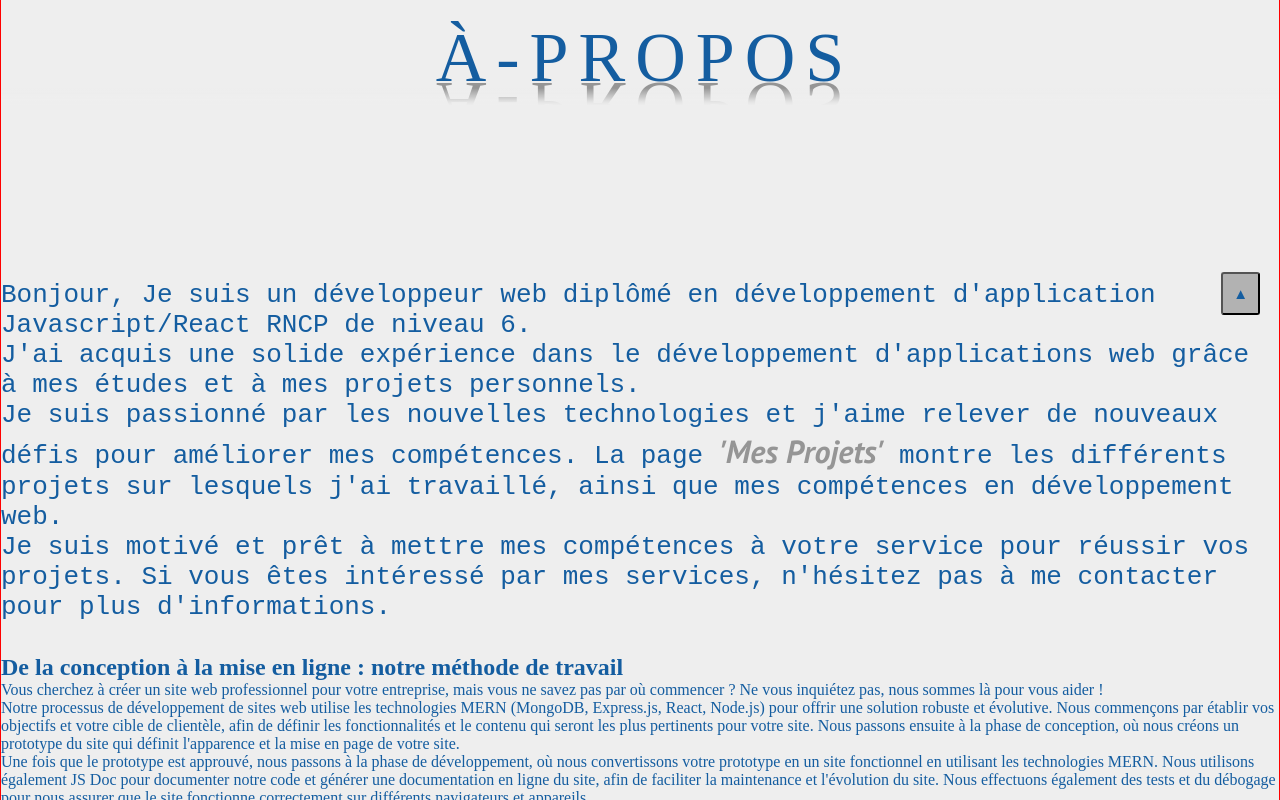
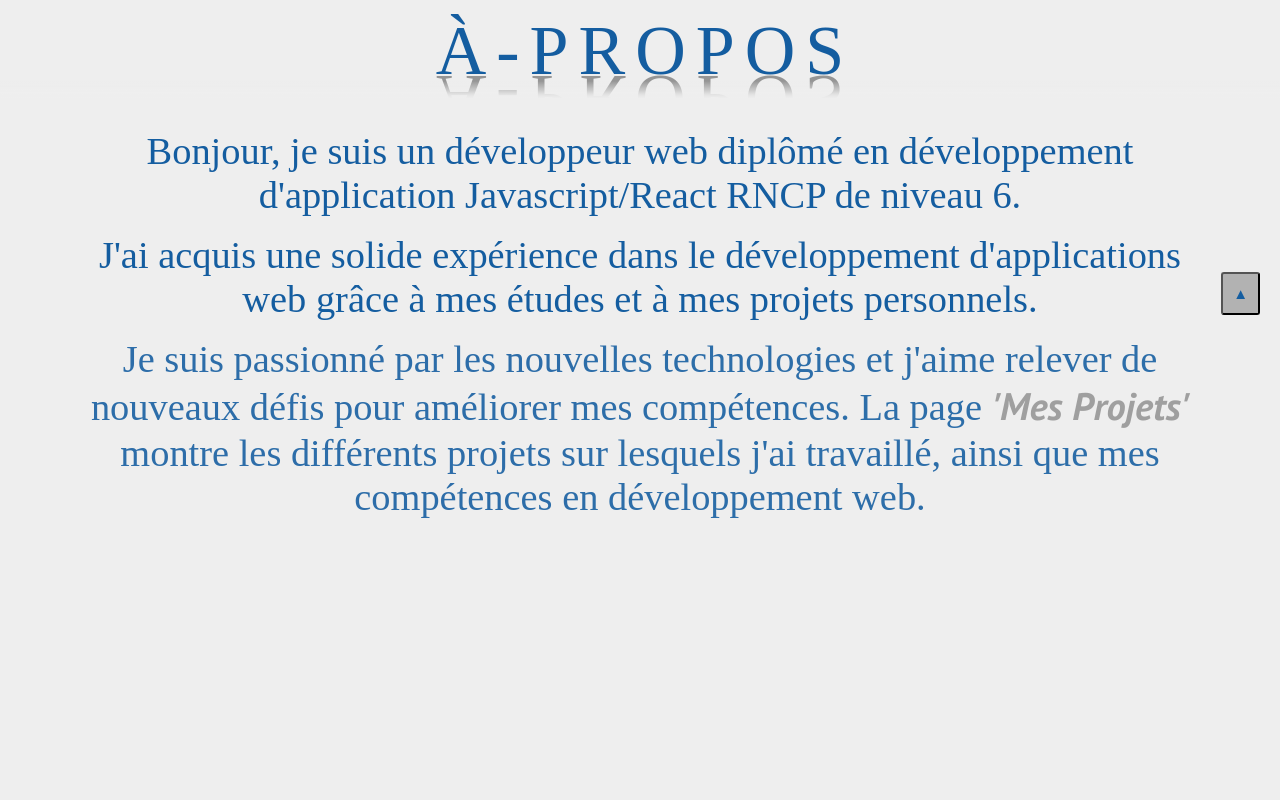
Before and after one commit to DevWeb13/portfolioreact, a React (Create React App) app: page / in a window 1280 px wide. Shown: the part 540-1340 px from the top of the page. Built offline with nearby package versions, Linux system fonts and the light colour scheme; a web font is replaced by a local one.

Commit message:
feat: (AProposText.jsx): Finish animation and DarkMode

```diff
--- a/src/components/APropos/_aPropos.scss
+++ b/src/components/APropos/_aPropos.scss
@@ -39,7 +39,7 @@
 }
 
 .text {
-  animation: showText 0.5s forwards ease-out;
+  animation: showText 1s forwards ease-out;
   animation-delay: 2.5s;
   display: flex;
   font-size: 30px;
--- /dev/null
+++ b/src/components/AProposText/AProposText.jsx
@@ -0,0 +1,76 @@
+import React, { useEffect } from 'react';
+import { NavLink } from 'react-router-dom';
+
+function AProposText() {
+  useEffect(() => {
+    const text = document.querySelector('.text');
+    console.log(text);
+
+    const paragraphs = document.querySelectorAll('h3');
+    let delay = 0;
+    const interval = 1000; // 1 seconde
+
+    setTimeout(() => {
+      const observer = new IntersectionObserver(
+        (entries) => {
+          for (const entry of entries) {
+            if (entry.isIntersecting) {
+              console.log(entry);
+
+              entry.target.classList.add('visible');
+
+              observer.unobserve(entry.target);
+            } else {
+              const element = entry.target;
+              const content = element.innerHTML;
+              const cacheKey = `cache-${element.id}`;
+              caches.open('my-cache').then((cache) => {
+                cache.put(cacheKey, new Response(content));
+              });
+            }
+          }
+        },
+        { threshold: 1 },
+      );
+
+      paragraphs.forEach((paragraph) => {
+        setTimeout(() => {
+          observer.observe(paragraph);
+        }, delay);
+        delay += interval;
+      });
+    }, 3000);
+  }, []);
+
+  return (
+    <section id="AProposTextWrapper">
+      <h3>
+        Bonjour, je suis un développeur web diplômé en développement
+        d&apos;application Javascript/React RNCP de niveau 6.
+      </h3>
+      <h3>
+        J&apos;ai acquis une solide expérience dans le développement
+        d&apos;applications web grâce à mes études et à mes projets personnels.
+      </h3>
+      <h3>
+        Je suis passionné par les nouvelles technologies et j&apos;aime relever
+        de nouveaux défis pour améliorer mes compétences. La page{' '}
+        <NavLink
+          to="/projets"
+          className={(nav) => (nav.isActive ? 'navActive' : 'nav')}
+        >
+          &apos;Mes Projets&apos;
+        </NavLink>{' '}
+        montre les différents projets sur lesquels j&apos;ai travaillé, ainsi
+        que mes compétences en développement web.
+      </h3>
+      <h3>
+        Je suis motivé et prêt à mettre mes compétences à votre service pour
+        réussir vos projets. Si vous êtes intéressé par mes services,
+        n&apos;hésitez pas à me contacter pour plus d&apos;informations.
+      </h3>
+    </section>
+  );
+}
+
+export default AProposText;
--- /dev/null
+++ b/src/components/AProposText/_aProposText.scss
@@ -0,0 +1,50 @@
+#AProposTextWrapper {
+  position: relative;
+  width: 90%;
+  bottom: 5rem;
+  text-align: center;
+  @include small {
+    bottom: 6rem;
+  }
+  @include medium {
+    bottom: 7rem;
+  }
+  @include large {
+    bottom: 8rem;
+  }
+  @include xLarge {
+    bottom: 9rem;
+  }
+  h3 {
+    opacity: 0;
+    font-size: 1.5rem;
+    font-weight: 400;
+    margin-bottom: 1rem;
+    @include small {
+      font-size: 1.8rem;
+    }
+    @include medium {
+      font-size: 2rem;
+    }
+    @include large {
+      font-size: 2.2rem;
+    }
+    @include xLarge {
+      font-size: 2.4rem;
+    }
+
+    a {
+      transition: unset;
+    }
+  }
+  .visible {
+    opacity: 1;
+    transition: opacity 1s ease-out;
+  }
+}
+
+.dark {
+  #AProposTextWrapper {
+    color: $colorDarkPrimary;
+  }
+}
--- a/src/components/TypingEffect/TypingEffect.jsx
+++ /dev/null
@@ -1,39 +0,0 @@
-import React from 'react';
-import { NavLink } from 'react-router-dom';
-
-function TypingEffect() {
-  return (
-    <section className="typingEffectWrapper">
-      <div className="typing-demo">
-        <p>
-          Bonjour, Je suis un développeur web diplômé en développement
-          d&apos;application Javascript/React RNCP de niveau 6.
-        </p>
-        <p>
-          J&apos;ai acquis une solide expérience dans le développement
-          d&apos;applications web grâce à mes études et à mes projets
-          personnels.
-        </p>
-        <p>
-          Je suis passionné par les nouvelles technologies et j&apos;aime
-          relever de nouveaux défis pour améliorer mes compétences. La page{' '}
-          <NavLink
-            to="/projets"
-            className={(nav) => (nav.isActive ? 'navActive' : 'nav')}
-          >
-            &apos;Mes Projets&apos;
-          </NavLink>{' '}
-          montre les différents projets sur lesquels j&apos;ai travaillé, ainsi
-          que mes compétences en développement web.
-        </p>
-        <p>
-          Je suis motivé et prêt à mettre mes compétences à votre service pour
-          réussir vos projets. Si vous êtes intéressé par mes services,
-          n&apos;hésitez pas à me contacter pour plus d&apos;informations.
-        </p>
-      </div>
-    </section>
-  );
-}
-
-export default TypingEffect;
--- a/src/components/TypingEffect/_typingEffect.scss
+++ /dev/null
@@ -1,31 +0,0 @@
-.typingEffectWrapper {
-  //height: 100vh;
-  /*This part is important for centering*/
-  display: grid;
-  place-items: center;
-  a {
-    transition: unset;
-  }
-}
-
-.typing-demo {
-  //width: 22ch;
-  animation: typing 2s steps(23), blink 0.5s step-end infinite alternate;
-  // white-space: nowrap;
-  overflow: hidden;
-  border-right: 3px solid;
-  font-family: monospace;
-  font-size: 2em;
-}
-
-@keyframes typing {
-  from {
-    width: 0;
-  }
-}
-
-@keyframes blink {
-  50% {
-    border-color: transparent;
-  }
-}
--- a/src/pages/Home/Home.jsx
+++ b/src/pages/Home/Home.jsx
@@ -1,7 +1,7 @@
 import React, { useEffect } from 'react';
 import LogoLinks from '../../components/LogoLinks/LogoLinks';
 import APropos from '../../components/APropos/APropos';
-import TypingEffect from '../../components/TypingEffect/TypingEffect';
+import TypingEffect from '../../components/AProposText/AProposText';
 import ProcessDev from '../../components/ProcessDev/ProcessDev';
 
 function Home() {
--- a/src/pages/Home/_home.scss
+++ b/src/pages/Home/_home.scss
@@ -1,6 +1,5 @@
 #home {
   align-items: center;
-  border: 1px solid red;
   color: $colorPrimary;
   display: flex;
   flex-direction: column;
@@ -11,7 +10,6 @@
     flex-direction: column;
     gap: $gapSmall;
     h1 {
-      border: 1px solid green;
       display: flex;
       flex-direction: column;
       font-size: calc(1rem + 8vw);
@@ -32,7 +30,6 @@
     }
 
     span {
-      border: 1px solid rgb(0, 255, 234);
       display: flex;
     }
 
--- a/src/styles/index.scss
+++ b/src/styles/index.scss
@@ -14,4 +14,4 @@
 @import '../components/ButtonLink/buttonLink';
 @import '../components/Boxes/boxes';
 @import '../components/APropos/aPropos';
-@import '../components/TypingEffect/typingEffect';
+@import '../components/AProposText/aProposText';
```
